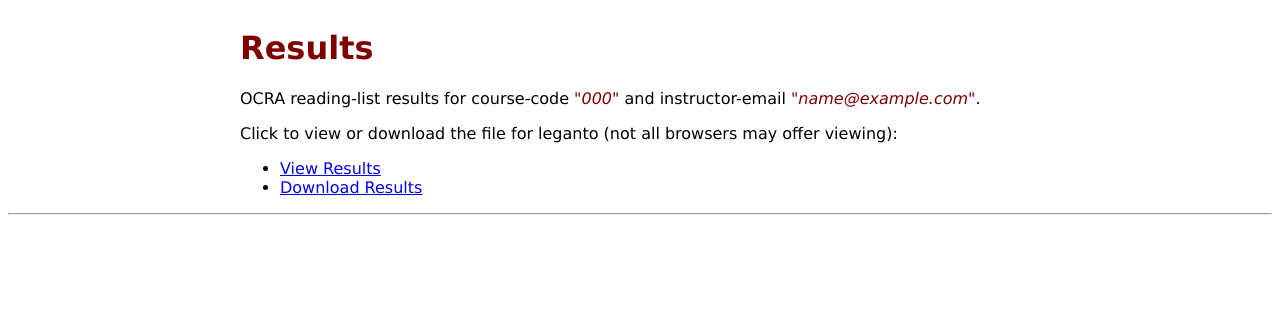
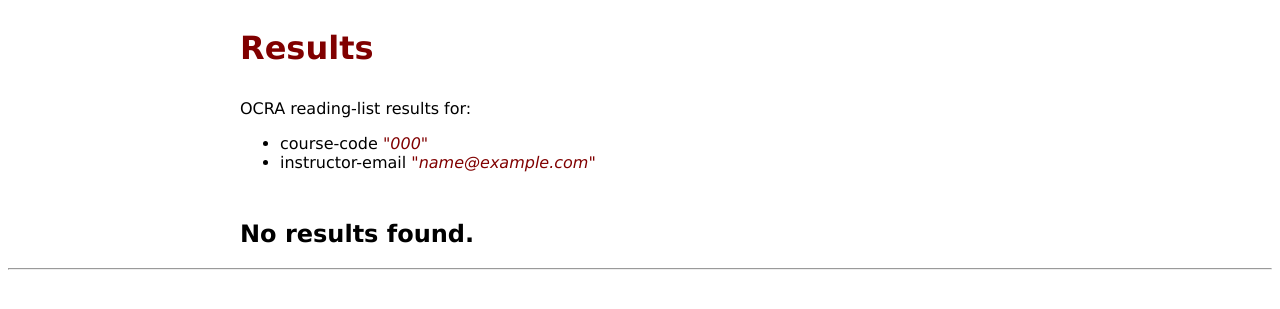
Before and after one commit to Brown-University-Library/ocra_lookup_project, a Django app: template ocra_lookup_app/templates/results.html in a window 1280 px wide. Shown: the part 56-365 px from the top of the page. Run offline with Django 4.2, Linux system fonts and the light colour scheme; the template is opened without the code that fills it: most values are stand-ins (such as "Sample title", 1, 10 or a date in 2020); parts of the project's set-up code (start-up, migrations or seed data) failed here and were passed over; some libraries are stand-ins or nearby versions.

Commit message:
returns "no-results-found" message when appropriate.

```diff
--- a/ocra_lookup_app/templates/results.html
+++ b/ocra_lookup_app/templates/results.html
@@ -18,12 +18,20 @@
 
 <div style="width: 50em; margin: auto; padding-top: .5em;">
     <h1 style="color: maroon;">Results</h1>
-    <p>OCRA reading-list results for course-code <span class="search-terms">"{{course_code}}"</span> and instructor-email <span class="search-terms">"{{email_address}}"</span>.</p>
-    <p>Click to view or download the file for leganto (not all browsers may offer viewing):</p>
+    <p style="margin-top: 2em;">OCRA reading-list results for:</p>
     <ul>
-        <li><a href="{% url 'view_tsv' result_uuid %}" target="_blank">View Results</a></li>
-        <li><a href="{% url 'download_tsv' result_uuid %}">Download Results</a></li>
+        <li>course-code <span class="search-terms">"{{course_code}}"</span></li>
+        <li>instructor-email <span class="search-terms">"{{email_address}}"</span></li>
+    </ul>
+    {% if data %}
+        <p style="margin-top: 2em;">Click to view or download the leganto reading-list file (not all browsers may offer viewing):</p>
+        <ul>
+            <li><a href="{% url 'view_tsv' result_uuid %}" target="_blank">View Results</a></li>
+            <li><a href="{% url 'download_tsv' result_uuid %}">Download Results</a></li>
         </ul>
+    {% else %}
+        <h2 style="margin-top: 2em;">No results found.</h2>
+    {% endif %}
 </div>
 
 <hr>
```
